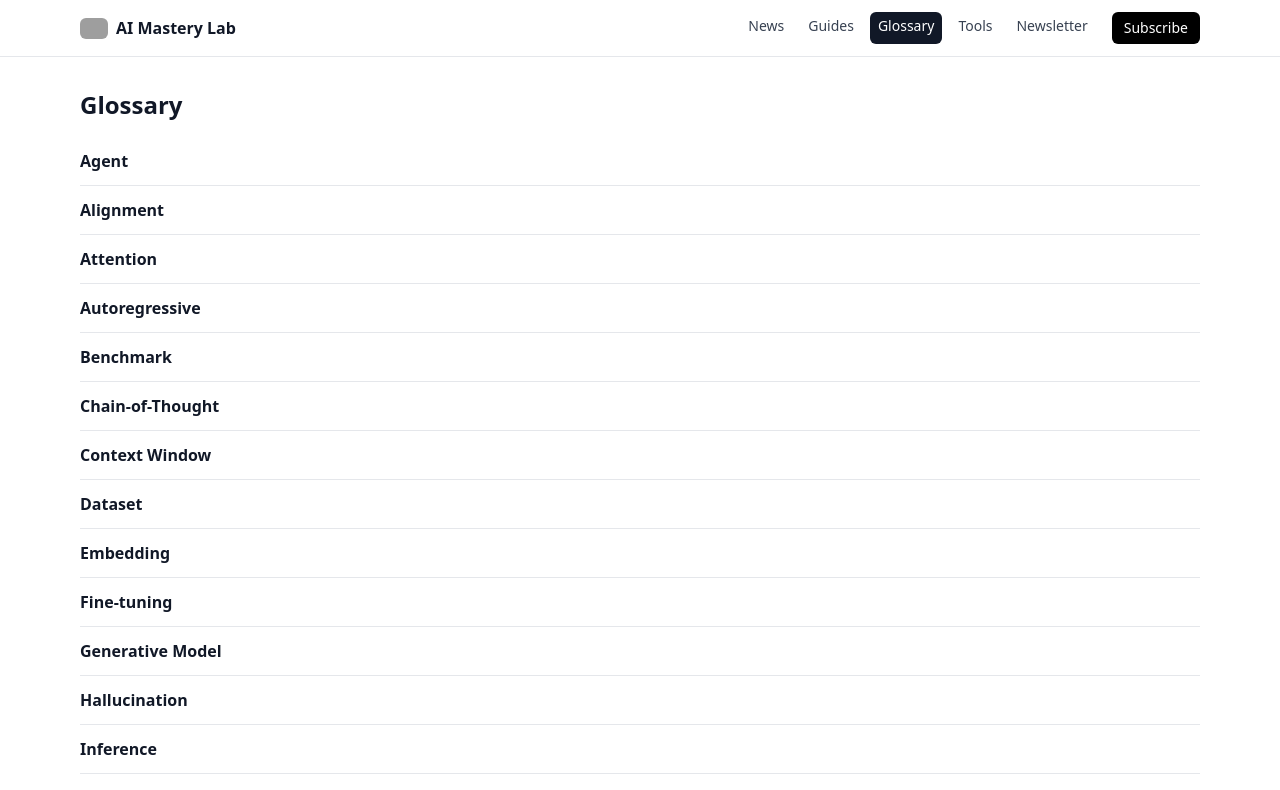
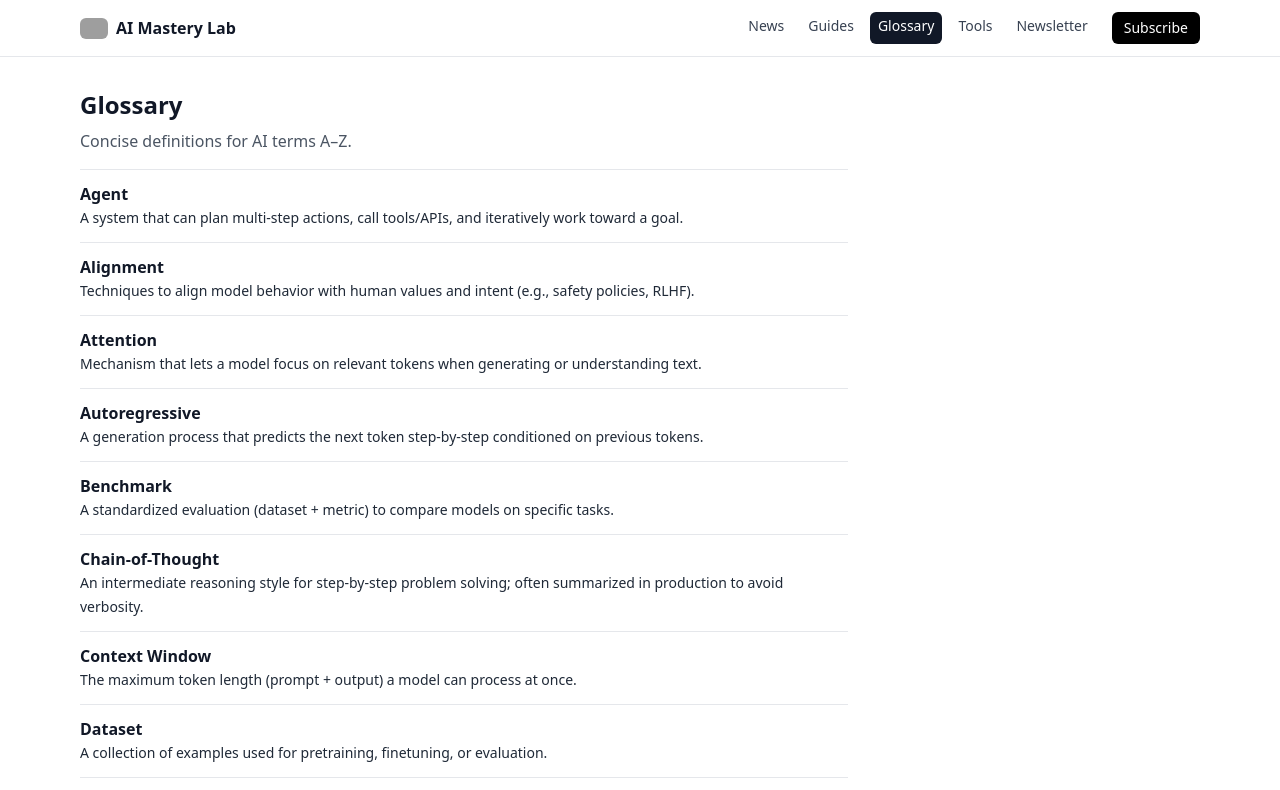
Before and after one commit to Jatin2349/ai-news-site, a Next.js app: page /glossary in a window 1280 px wide. Shown: the top 790 px of the page. Built offline with nearby package versions, Linux system fonts and the light colour scheme; grey boxes are pictures that could not be loaded.

Commit message:
Update page.tsx

```diff
--- a/app/glossary/page.tsx
+++ b/app/glossary/page.tsx
@@ -1,17 +1,37 @@
-import items from '../../data/glossary.json'
+import type { Metadata } from 'next'
+import glossary from '../../data/glossary.json'
+import ReactMarkdown from 'react-markdown'
+
+export const metadata: Metadata = {
+  title: 'Glossary',
+  description: 'A–Z of core AI terms: concise definitions you can skim fast.',
+}
+
+type Term = {
+  term: string
+  definition_md: string
+}
 
 export default function GlossaryPage() {
+  const items = [...(glossary as Term[])].sort((a, b) =>
+    a.term.localeCompare(b.term, 'en', { sensitivity: 'base' })
+  )
+
   return (
-    <div>
-      <h1 className="text-2xl font-semibold mb-4">Glossary</h1>
-      <dl className="divide-y">
+    <section className="max-w-3xl">
+      <h1 className="text-2xl font-semibold mb-2">Glossary</h1>
+      <p className="text-gray-600 mb-4">Concise definitions for AI terms A–Z.</p>
+
+      <dl>
         {items.map((t) => (
-          <div key={t.term} className="py-3">
+          <div key={t.term} className="py-3 border-b first:border-t">
             <dt className="font-semibold">{t.term}</dt>
-            <dd className="prose">{t.definition}</dd>
+            <dd className="prose prose-sm max-w-none text-gray-800">
+              <ReactMarkdown>{t.definition_md}</ReactMarkdown>
+            </dd>
           </div>
         ))}
       </dl>
-    </div>
+    </section>
   )
 }
```
